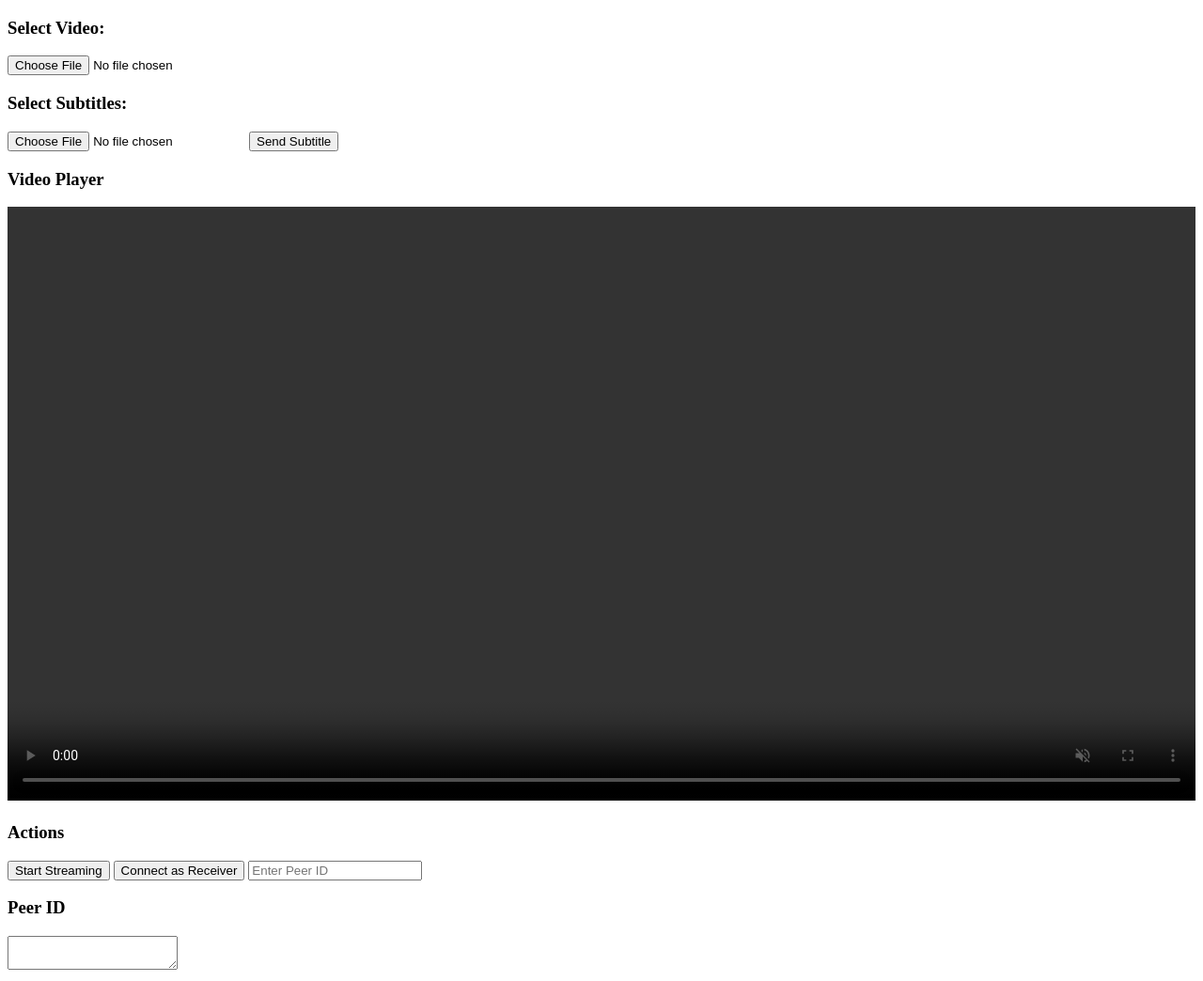
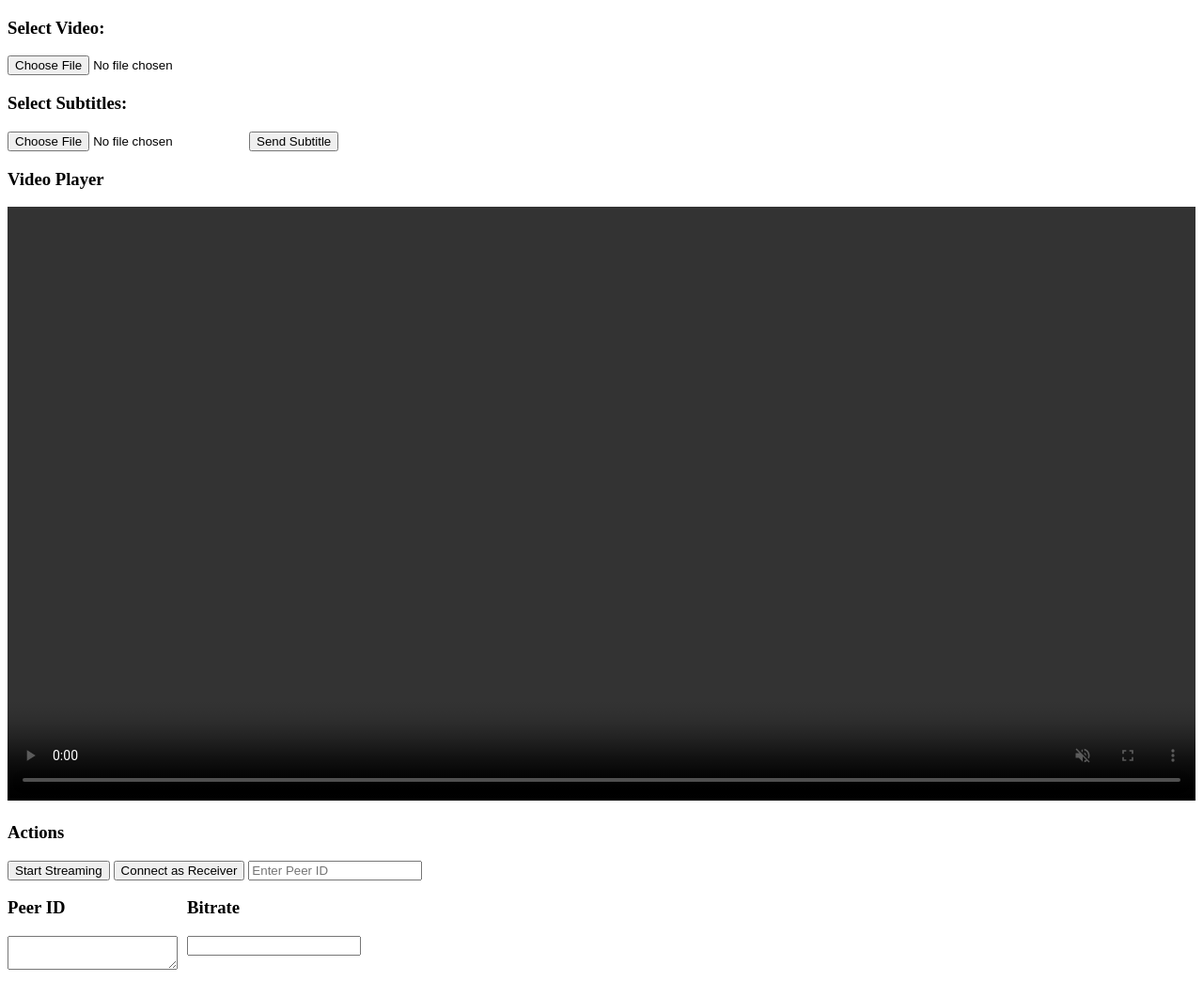
Before and after one commit to levabala/watchtogether, a website with bundled scripts: page index.html in a window 1280 px wide. Shown: the whole page at 94% size. Built offline with nearby package versions, Linux system fonts and the light colour scheme; what peerjs would draw is missing.

Commit message:
feat: display bitrate

```diff
--- a/index.html
+++ b/index.html
@@ -10,7 +10,7 @@
         <input type="file" id="videoInput" accept="video/*" />
         <h3>Select Subtitles:</h3>
         <input type="file" id="subtitleInput" accept=".vtt,.srt" />
-            <button id="sendSubtitle">Send Subtitle</button>
+        <button id="sendSubtitle">Send Subtitle</button>
         <h3>Video Player</h3>
         <video
             id="videoPlayer"
@@ -23,8 +23,16 @@
         <button id="startStream">Start Streaming</button>
         <button id="connectReceiver">Connect as Receiver</button>
         <input type="text" id="peerIdInput" placeholder="Enter Peer ID" />
-        <h3>Peer ID</h3>
-        <textarea id="myPeerId" readonly></textarea>
+        <div style="display: flex; gap: 10px">
+            <div>
+                <h3>Peer ID</h3>
+                <textarea id="myPeerId" readonly></textarea>
+            </div>
+            <div>
+                <h3>Bitrate</h3>
+                <input id="bitrate" readonly />
+            </div>
+        </div>
         <script src="./.build/index.js" type="module"></script>
     </body>
 </html>
--- a/src/init.ts
+++ b/src/init.ts
@@ -15,6 +15,7 @@ export const videoInput = document.getElementById("videoInput") as HTMLInputElem
 export const subtitleInput = document.getElementById(
     "subtitleInput",
 ) as HTMLInputElement;
+export const bitrateInput = document.getElementById("bitrate") as HTMLInputElement;
 
 videoInput.addEventListener("change", () => {
     const file = videoInput.files?.[0];
--- a/src/setupVideoStreaming.ts
+++ b/src/setupVideoStreaming.ts
@@ -7,6 +7,7 @@ import {
     startStreamButton,
     connectReceiverButton,
     state,
+    bitrateInput,
 } from "./init";
 import { shiftVVT } from "./shiftVVT";
 
@@ -17,7 +18,12 @@ async function startStreaming() {
         return;
     }
 
-    const peerId = peerIdInput.value.trim();
+    if (!state.connection) {
+        console.error("Connection not initialized.");
+        return;
+    }
+
+    const peerId = state.connection.peer;
     if (!peerId) {
         console.error("Please enter a Peer ID to connect to.");
         return;
@@ -75,7 +81,7 @@ function logStats(peerConnection: RTCPeerConnection) {
 
                     // Calculate bitrate in bits per second (bps)
                     const bitrate = (deltaBytes * 8) / (deltaTime / 1000) / 1_000_000;
-                    console.log(`Current bitrate: ${bitrate.toFixed(2)} Mbps`);
+                    bitrateInput.value = bitrate.toFixed(2) + " Mbps";
                 }
 
                 // Update previous stats
```
